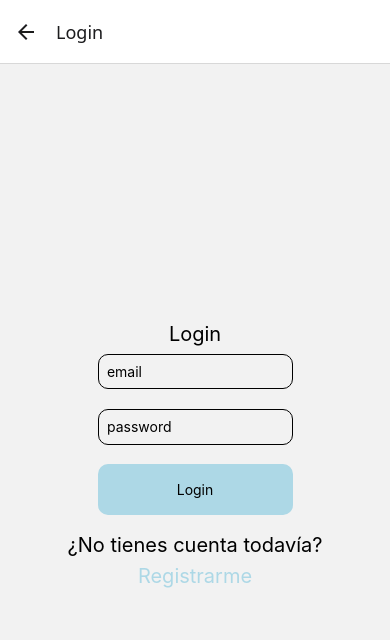
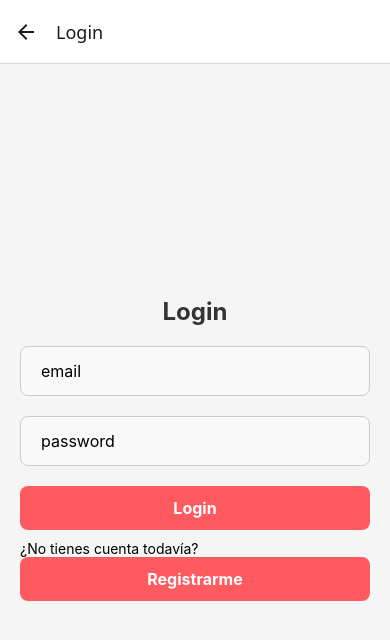
Before and after one commit to ramoscla/prog3-rn-edo-ramos-vaccaro, a React Native app: screen /Login in a window 390 px wide. Shown: the top 640 px of the page. Built offline with nearby package versions, Linux system fonts and the light colour scheme; no server answers.

Commit message:
CSS y profile

```diff
--- a/src/screens/Login.js
+++ b/src/screens/Login.js
@@ -53,27 +53,27 @@ class Login extends Component {
     render() {
         return (
             <View style={styles.container}>
-            <Text style={styles.login}>Login</Text>
-            <TextInput style={styles.field}
+            <Text style={styles.title}>Login</Text>
+            <TextInput style={styles.input}
                 keyboardType='email-address'
                 placeholder='email'
                 onChangeText={text => this.setState({ email: text })
             }
                 value={this.state.email} />
-            <TextInput style={styles.field}
+            <TextInput style={styles.input}
                 keyboardType='default'
                 placeholder='password'
                 secureTextEntry={true}
                 onChangeText={text => this.setState({ password: text })}
                 value={this.state.password} />
-            <TouchableOpacity  onPress={() => this.login()}>
-                <Text style={styles.boton}> Login </Text>
+            <TouchableOpacity style={styles.button} onPress={() => this.login()}>
+                <Text style={styles.buttonText}> Login </Text>
             </TouchableOpacity>
-                <Text style={styles.error}>{this.state.error}</Text>
+                <Text style={styles.errorText}>{this.state.error}</Text>
              <Text style={styles.login}>¿No tienes cuenta todavía?</Text>
-             <TouchableOpacity
+             <TouchableOpacity style={styles.button}
                 onPress={() => this.props.navigation.navigate("Register")}>
-            <Text style={styles.registrarme}>Registrarme</Text>
+            <Text style={styles.buttonText}>Registrarme</Text>
                 </TouchableOpacity>
         </View>
 
@@ -84,42 +84,58 @@ class Login extends Component {
 const styles = StyleSheet.create({
     container: {
         flex: 1,
-        alignItems: "center",
-        justifyContent: "center"
+        padding: 20,
+        justifyContent: 'center',
+        backgroundColor: '#f5f5f5',
     },
-    boton: {
-        backgroundColor: "lightblue",
-        paddingBottom: "2vh",
-        paddingTop: "2vh",
-        width: "50vw",
-        textAlign: "center",
+    title: {
+        fontSize: 24,
+        fontWeight: 'bold',
+        textAlign: 'center',
+        marginBottom: 20,
+        color: '#333',
+    },
+    form: {
+        backgroundColor: '#fff',
+        padding: 25,
         borderRadius: 10,
-        marginBottom: "5%"
+        shadowColor: '#000',
+        shadowOpacity: 0.1,
+        shadowRadius: 5,
+        elevation: 3,
+    },
+    input: {
+
+        borderWidth: 1,
+        borderColor: '#ccc',
+        paddingHorizontal: 20,
+        paddingVertical: 14,
+        borderRadius: 8,
+        marginBottom: 20,
+        fontSize: 16,
+        backgroundColor: '#f9f9f9',
+        alignItems: 'center'
 
     },
-    error:{
-        color:"red"
+    button: {
+
+        backgroundColor: '#FF5A5F',
+        paddingVertical: 12,
+        borderRadius: 8,
+        alignItems: 'center',
+        marginBottom: 10,
     },
-    field: {
-        width: "50vw",
-        marginBottom: "5%",
-        padding: "1vh",
-        borderRadius: 10,
-        borderColor: "black",
-        borderWidth: 1
+    buttonText: {
+        color: '#fff',
+        fontSize: 16,
+        fontWeight: 'bold',
     },
-    login: {
-        fontSize: 20,
-        marginBottom: "2%",
-        marginTop: "2%"
-
-    },
-    registrarme: {
-        fontSize: 20,
-        marginBottom: "5%",
-        color: "lightblue"
+    errorText: {
+        color: 'red',
+        fontSize: 14,
+        textAlign: 'center',
     }
-});
+    });
 
 
 export default Login
--- a/src/screens/Profile.js
+++ b/src/screens/Profile.js
@@ -65,6 +65,17 @@ class Profile extends Component {
 
     }
 
+    deletePost = (id) => {
+        db.collection("posts")
+        .doc(id)
+        .delete()
+        .then(() => {
+            console.log("Post eliminado");
+        })
+        .catch((error) => {
+            console.log(error);
+        });
+    };
 
     logout() {
         this.props.navigation.navigate("Login")
@@ -98,13 +109,17 @@ class Profile extends Component {
                         data={this.state.posts}
                         keyExtractor={(item) => item.id.toString()}
                         renderItem={({ item }) => (
-                            <Post postInfo={item} />
+                            <Post postInfo={item}  />
+
+
+
                         )}
                         style={{ flex: 1 }}
                     />
                 </View>
 
                 )}
+
 
                 <TouchableOpacity
                     onPress={() => this.logout()}>
```
